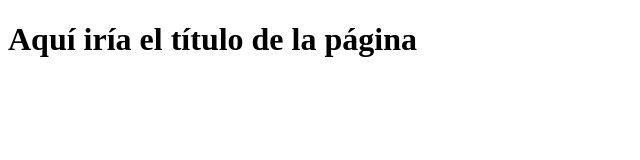
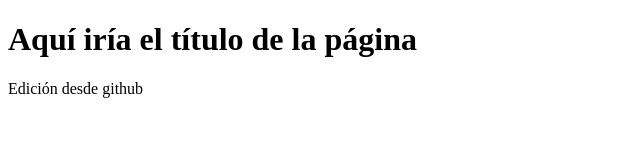
Before and after one commit to xparma/test3, a plain HTML site: page index.html in a window 1280 px wide. Shown: the whole page, without its empty margins (0-640 px from the left). Drawn offline with Linux system fonts and the light colour scheme.

Commit message:
Update index.html

```diff
--- a/index.html
+++ b/index.html
@@ -8,5 +8,6 @@
 </head>
 <body>
     <h1>Aquí iría el título de la página</h1>
+    <p>Edición desde github</p>
 </body>
 </html>
```
